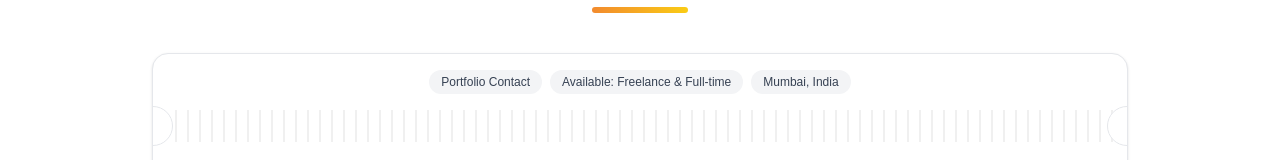
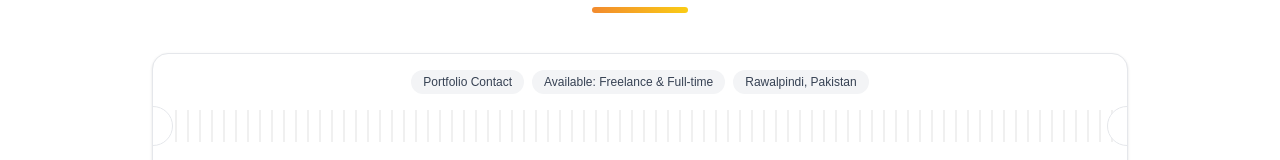
Before and after one commit to alihaider79/portfolioWebsite, a Next.js app: page /contact in a window 1280 px wide. Shown: the part 233-393 px from the top of the page. Built offline with nearby package versions, Linux system fonts and the light colour scheme.

Commit message:
fixed location

```diff
--- a/app/contact/page.tsx
+++ b/app/contact/page.tsx
@@ -48,7 +48,7 @@ export default function ContactPage() {
                 Available: Freelance & Full-time
               </span>
               <span className="px-3 py-1 rounded-full bg-gray-100 text-gray-700 text-xs">
-                Mumbai, India
+                Rawalpindi, Pakistan
               </span>
             </div>
 
```
